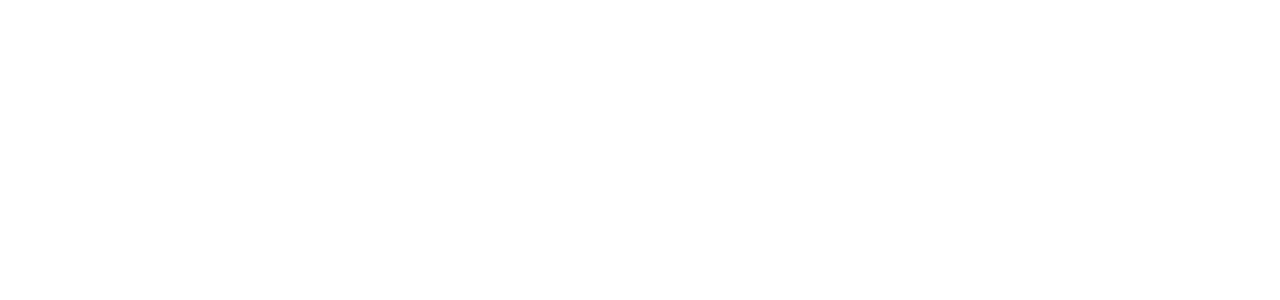
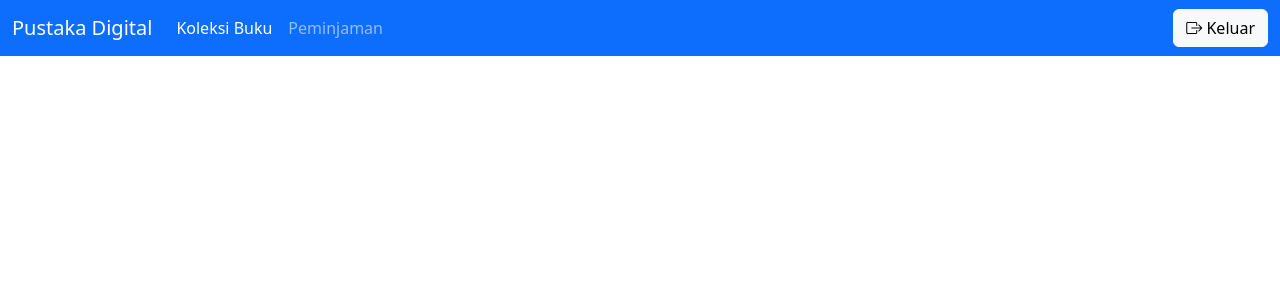
Before and after one commit to akmsy/PustakaDigital, a PHP site: page / in a window 1280 px wide. Before the commit the part shown is empty. Shown: the top 300 px of the page. Run offline with PHP 8.4, Linux system fonts and the light colour scheme.

Commit message:
add navbar

```diff
--- a/index.php
+++ b/index.php
@@ -3,9 +3,28 @@
 <head>
     <meta charset="UTF-8">
     <meta name="viewport" content="width=device-width, initial-scale=1.0">
+    <link href="https://cdn.jsdelivr.net/npm/bootstrap@5.3.8/dist/css/bootstrap.min.css" rel="stylesheet" integrity="sha384-sRIl4kxILFvY47J16cr9ZwB07vP4J8+LH7qKQnuqkuIAvNWLzeN8tE5YBujZqJLB" crossorigin="anonymous">
+    <link rel="stylesheet" href="https://cdn.jsdelivr.net/npm/bootstrap-icons@1.13.1/font/bootstrap-icons.min.css">
     <title>Pustaka Digital</title>
 </head>
 <body>
-
+    <!-- Navbar -->
+    <nav class="navbar navbar-expand-lg bg-primary navbar-dark">
+        <div class="container-fluid">
+            <a class="navbar-brand" href="#">Pustaka Digital</a>
+            <button class="navbar-toggler" type="button" data-bs-toggle="collapse" data-bs-target="#navbarNavAltMarkup" aria-controls="navbarNavAltMarkup" aria-expanded="false" aria-label="Toggle navigation">
+            <span class="navbar-toggler-icon"></span>
+            </button>
+            <div class="collapse navbar-collapse" id="navbarNavAltMarkup">
+                <div class="navbar-nav">
+                    <a class="nav-link active" aria-current="page" href="#">Koleksi Buku</a>
+                    <a class="nav-link" href="#">Peminjaman</a>
+                </div>
+            </div>
+            <div class="justify-content-md-end">
+                <button type="button" class="btn btn-light"><i class="bi bi-box-arrow-right"></i> Keluar</button>
+            </div>
+        </div>
+    </nav>
 </body>
 </html>
```
